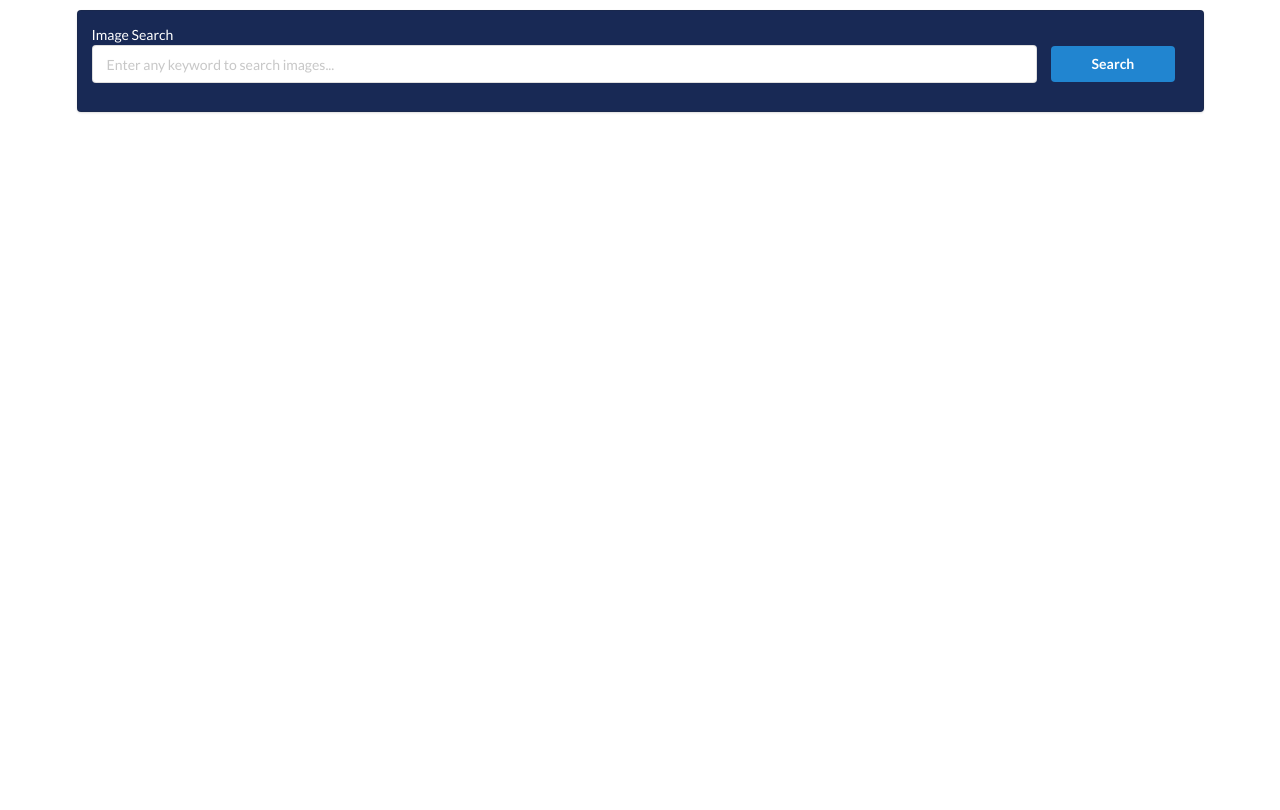
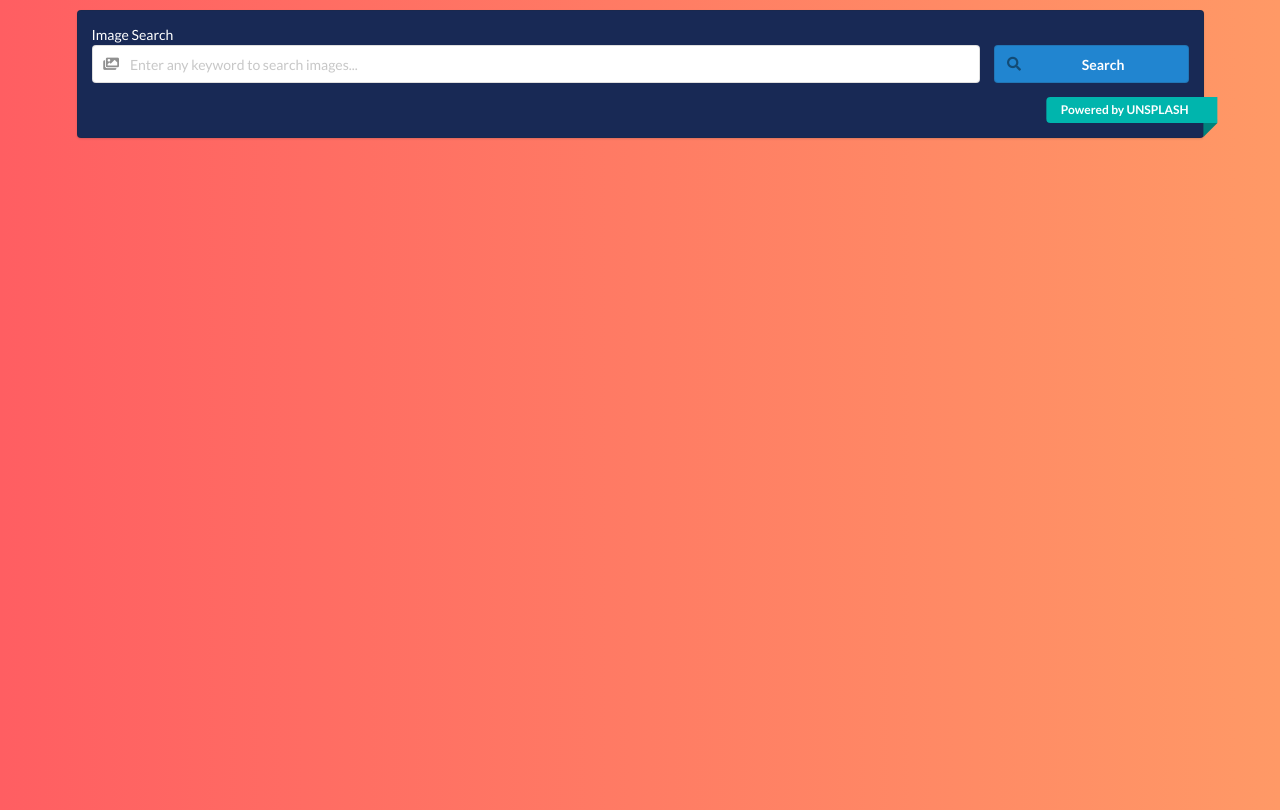
Before and after one commit to jorawarSinghNijjar/pictureSearch, a React app: page / in a window 1280 px wide. Built offline with nearby package versions, Linux system fonts and the light colour scheme.

Commit message:
improved design

```diff
--- a/src/components/ImageList.css
+++ b/src/components/ImageList.css
@@ -9,3 +9,11 @@
     width: 250px;
     grid-row-end: span 2;
 }
+
+body{
+    background: #ff9966;  /* fallback for old browsers */
+background: -webkit-linear-gradient(to right, #ff5e62, #ff9966);  /* Chrome 10-25, Safari 5.1-6 */
+background: linear-gradient(to right, #ff5e62, #ff9966); /* W3C, IE 10+/ Edge, Firefox 16+, Chrome 26+, Opera 12+, Safari 7+ */
+
+
+}
--- a/src/components/SearchBar.js
+++ b/src/components/SearchBar.js
@@ -18,15 +18,21 @@ class SearchBar extends React.Component {
                 <form onSubmit={this.onFormSubmit} className="ui form">
                 <label style={{color:"white"}}>Image Search</label>
 
-                    <div className="inline fields">
-                        <div className="fourteen wide field">
-
-                            <input type="text" placeholder="Enter any keyword to search images..." value={this.state.term} onChange={(e) => this.setState({term: e.target.value})} />
+                    <div className="two fields">
+                        <div className="thirteen wide field">
+                            <div className="ui left icon input">
+                                <i class="images icon"></i>
+                                <input type="text" placeholder="Enter any keyword to search images..." value={this.state.term} onChange={(e) => this.setState({term: e.target.value})} />
+                            </div>
                         </div>
-                        <div className="two wide field">
-                            <input type="submit" className="ui blue button" value="Search" />
+                        <div className="three wide field">
+                            <div className="ui left icon input">
+                                <i class="search icon"></i>
+                                <input type="submit" className="ui blue button" value="Search" style={{textAlign:"center"}}/>
+                            </div>
                         </div>
                     </div>
+                    <a class="ui teal right ribbon label" href="https://unsplash.com" >Powered by UNSPLASH</a>
                 </form>
             </div>
         );
```
